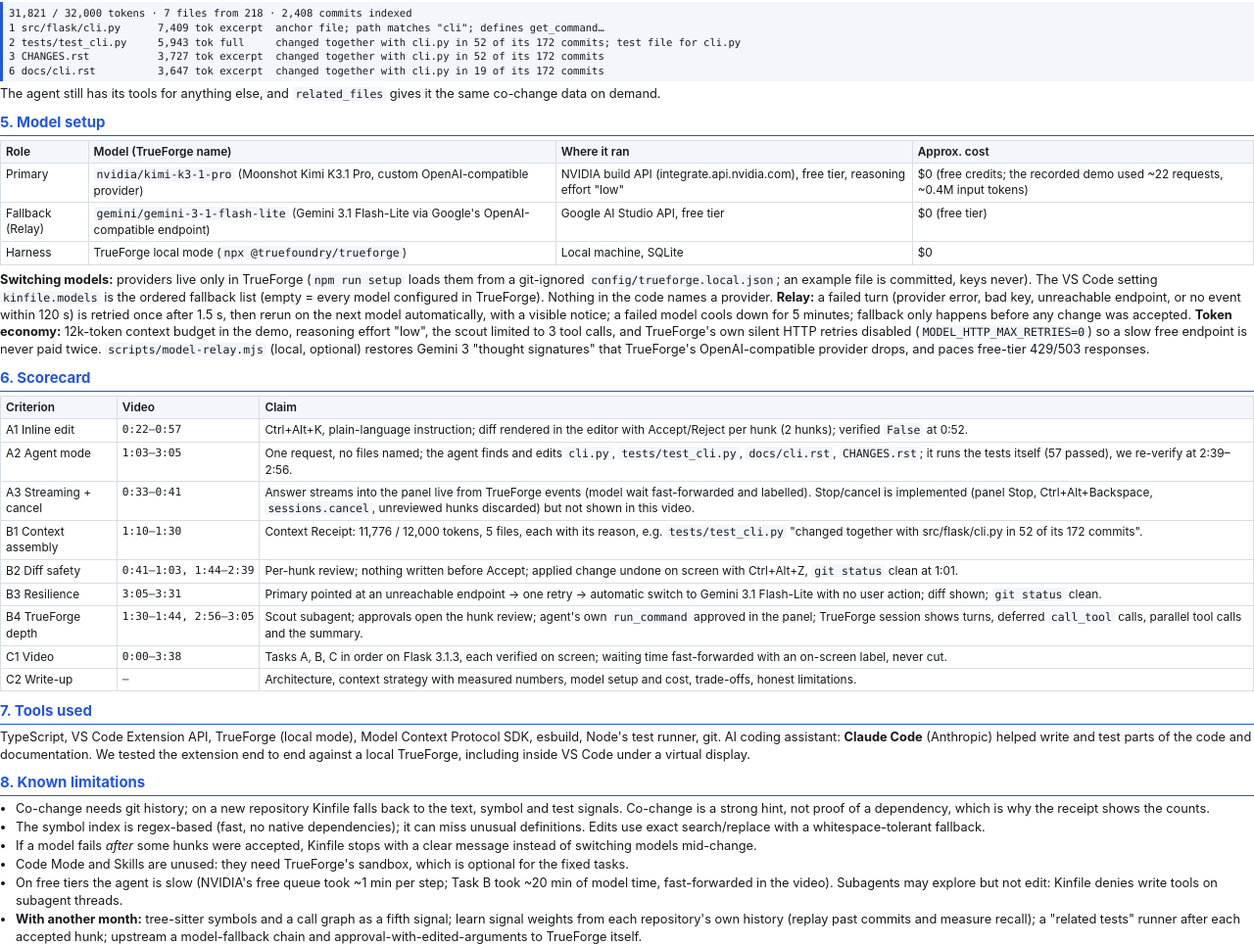
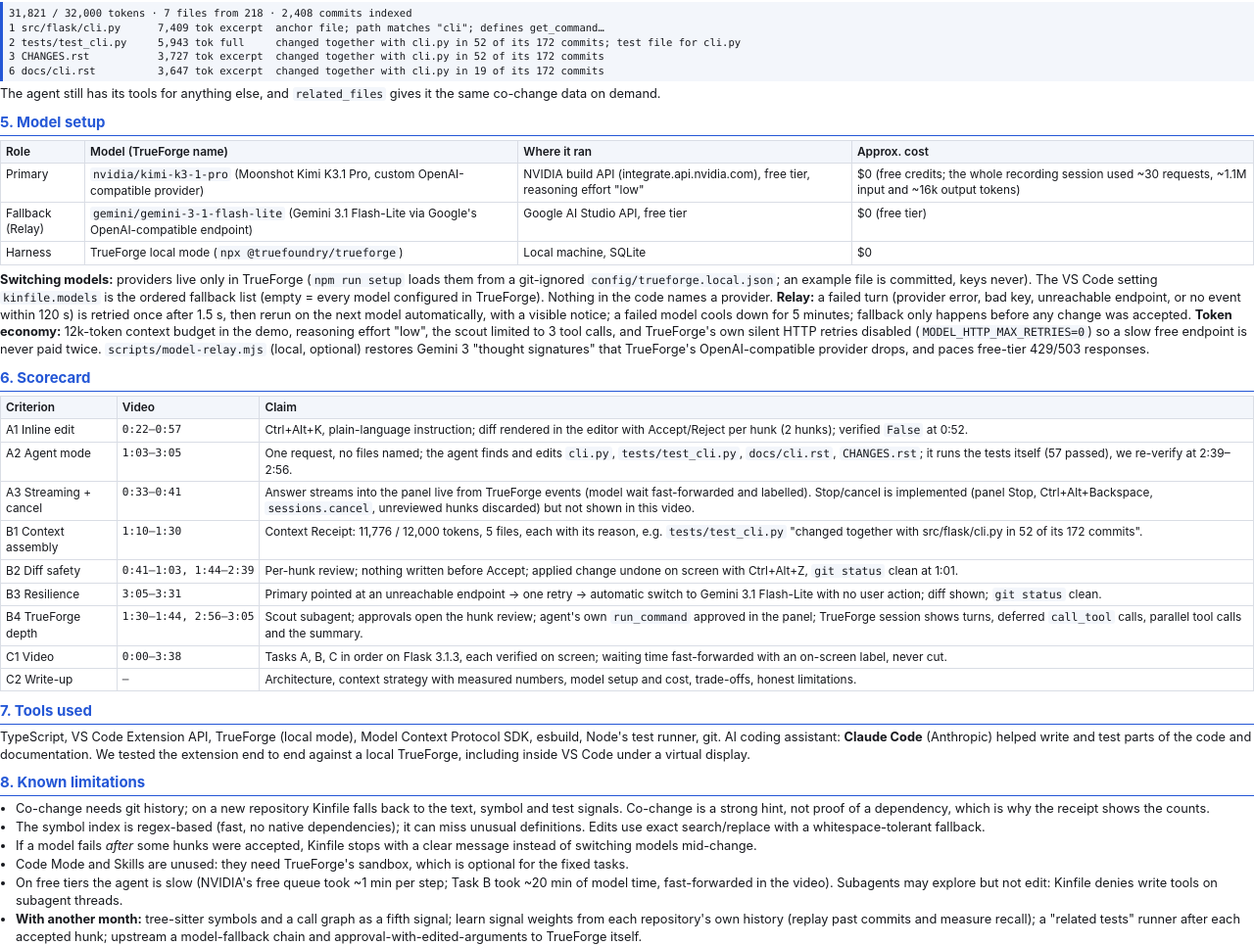
Before and after one commit to hannielvinu/KinFile, a website: page docs/writeup/writeup.html in a window 1280 px wide. Shown: the part 738-1704 px from the top of the page at 98% size. Drawn offline with Linux system fonts and the light colour scheme.

Commit message:
Write-up: exact token usage of the demo recording

```diff
--- a/docs/writeup/writeup.html
+++ b/docs/writeup/writeup.html
@@ -85,7 +85,7 @@
 <h2>5. Model setup</h2>
 <table>
 <tr><th>Role</th><th>Model (TrueForge name)</th><th>Where it ran</th><th>Approx. cost</th></tr>
-<tr><td>Primary</td><td><code>nvidia/kimi-k3-1-pro</code> (Moonshot Kimi K3.1 Pro, custom OpenAI-compatible provider)</td><td>NVIDIA build API (integrate.api.nvidia.com), free tier, reasoning effort "low"</td><td>$0 (free credits; the recorded demo used ~22 requests, ~0.4M input tokens)</td></tr>
+<tr><td>Primary</td><td><code>nvidia/kimi-k3-1-pro</code> (Moonshot Kimi K3.1 Pro, custom OpenAI-compatible provider)</td><td>NVIDIA build API (integrate.api.nvidia.com), free tier, reasoning effort "low"</td><td>$0 (free credits; the whole recording session used ~30 requests, ~1.1M input and ~16k output tokens)</td></tr>
 <tr><td>Fallback (Relay)</td><td><code>gemini/gemini-3-1-flash-lite</code> (Gemini 3.1 Flash-Lite via Google's OpenAI-compatible endpoint)</td><td>Google AI Studio API, free tier</td><td>$0 (free tier)</td></tr>
 <tr><td>Harness</td><td>TrueForge local mode (<code>npx @truefoundry/trueforge</code>)</td><td>Local machine, SQLite</td><td>$0</td></tr>
 </table>
```
Also changed, not shown: 1 other file.
